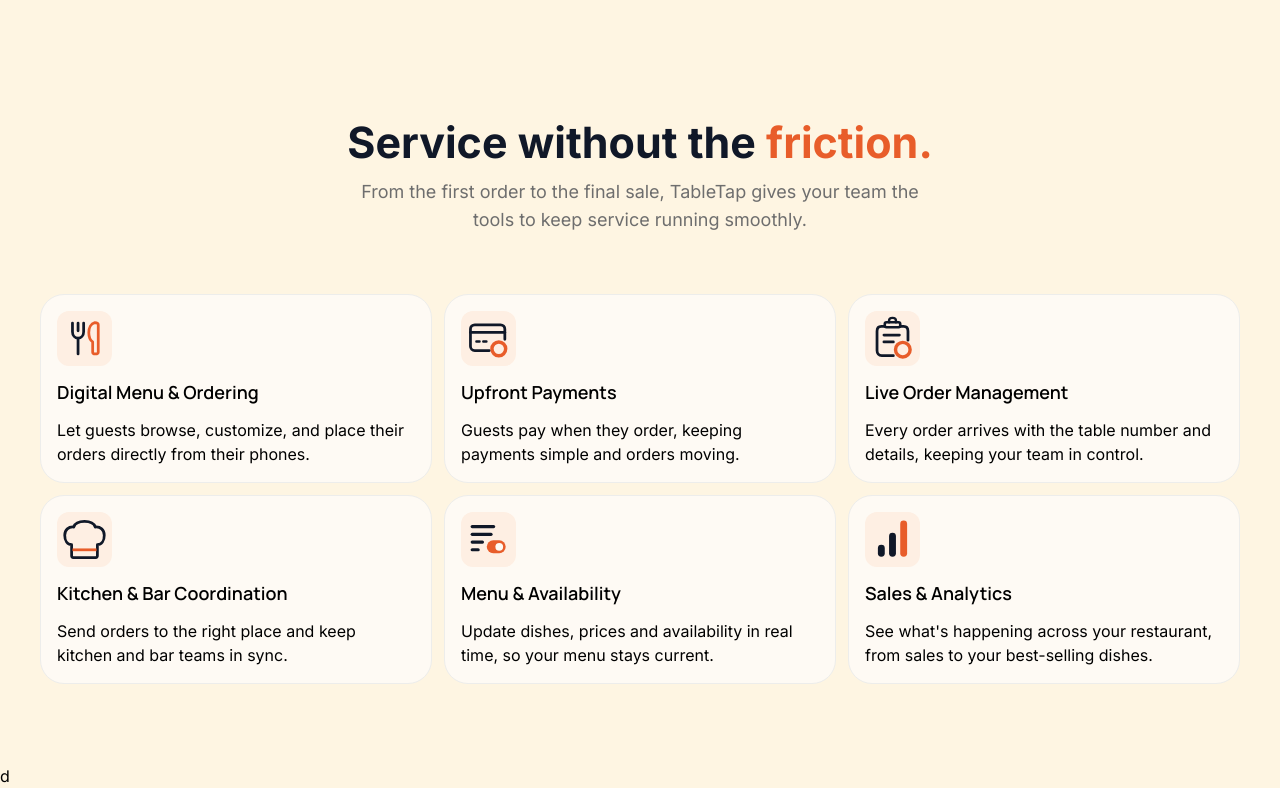
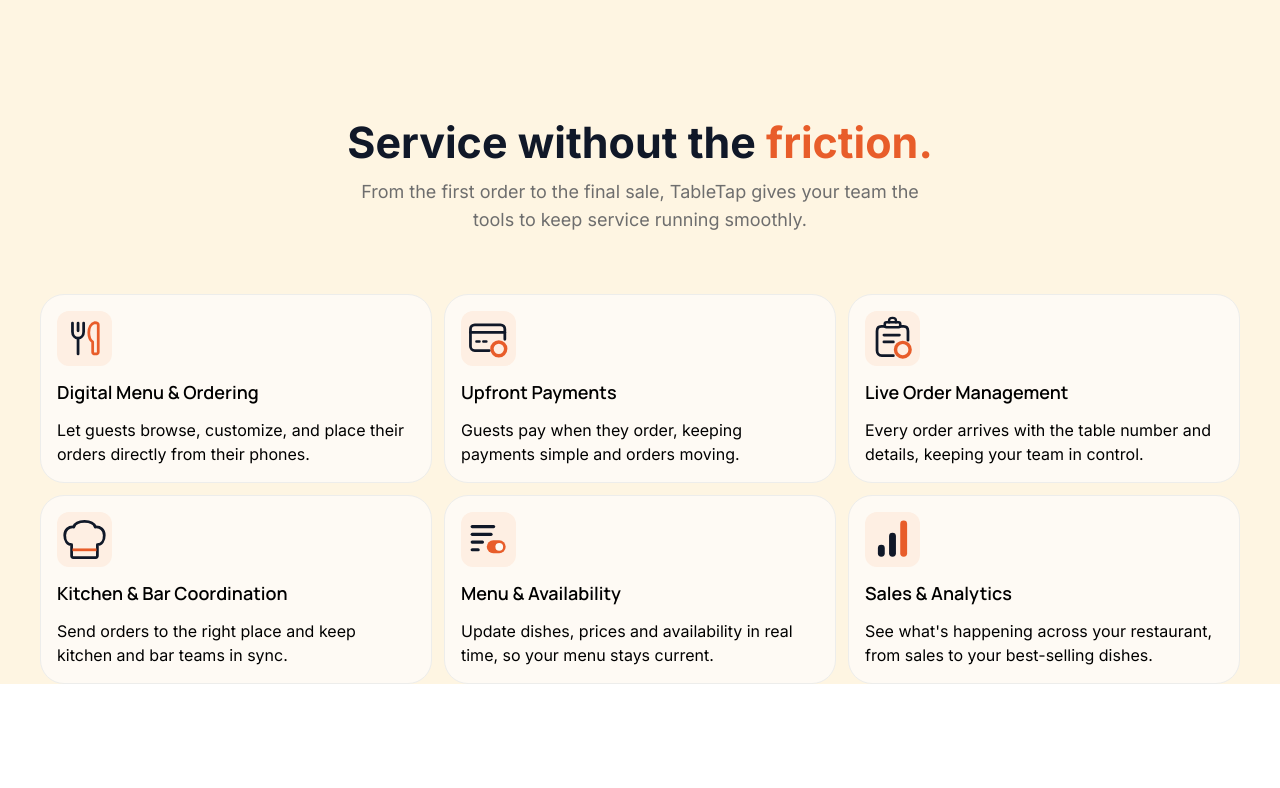
Before and after one commit to munachi821/Table-tap, a Next.js app: page / in a window 1280 px wide. Shown: the part 4660-5448 px from the top of the page. After the commit the page ends 5424 px from the top, so only its background shows below. Built offline with nearby package versions, Linux system fonts and the light colour scheme.

Commit message:
minor changes

```diff
--- a/app/(landing page)/page.tsx
+++ b/app/(landing page)/page.tsx
@@ -334,7 +334,7 @@ export default function LandingPage() {
         </div>
       </section>
 
-      <section className="max-w-300 mx-auto mt-20 mb-20">
+      <section className="max-w-300 mx-auto my-20">
         <div className="w-fit mx-auto flex items-center flex-col gap-1">
           <h2 className="text-[43px] text-center text-[#101828] font-bold">
             Service without the{" "}
@@ -998,8 +998,6 @@ export default function LandingPage() {
           </div>
         </div>
       </section>
-
-      <h1>d</h1>
     </div>
   );
 }
```
